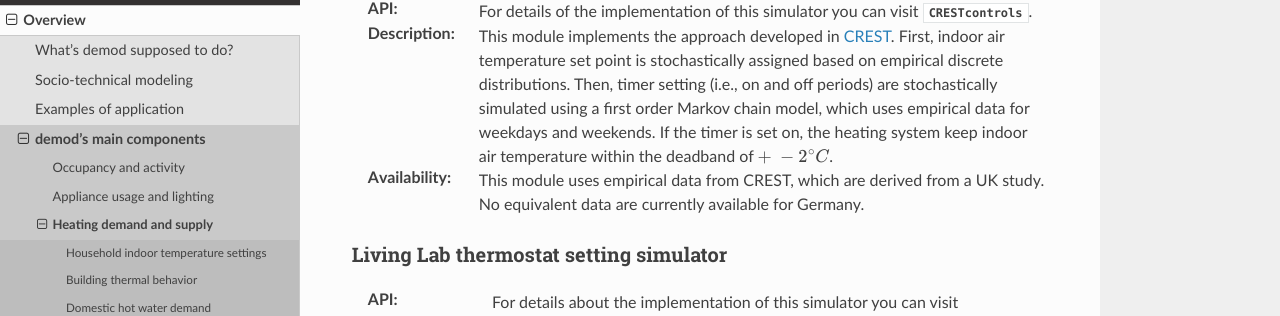
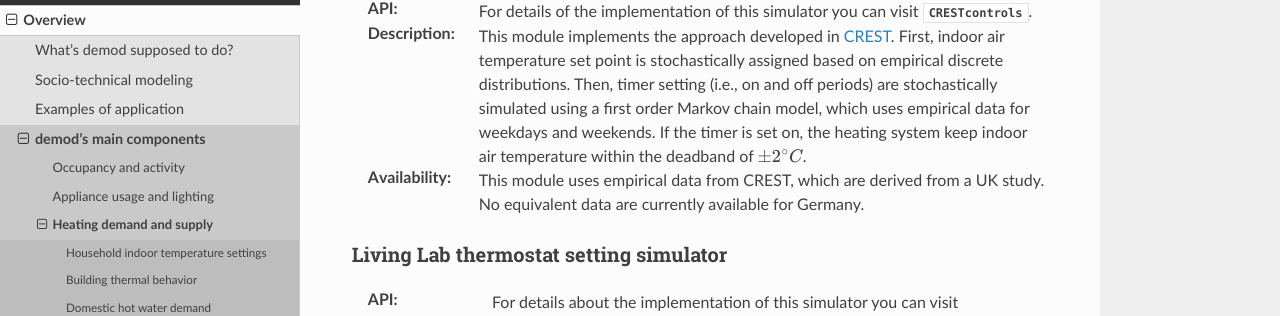
Before and after one commit to epfl-herus/demod, a Sphinx documentation site: the page built from docs/source/overview/thermaldemand_overview.rst, in a window 1280 px wide and 900 px high, scrolled down 1089 px. Shown: the part 113-429 px from the top of the window. Built offline with Sphinx 7.4.7 and the Read the Docs theme 2.0.0, drawn with Linux system fonts in a browser that asks for light colours; formulas are drawn with MathJax 3.

```diff
--- a/docs/source/overview/thermaldemand_overview.rst
+++ b/docs/source/overview/thermaldemand_overview.rst
@@ -64,7 +64,7 @@ CREST thermostat setting simulator
   using a first order Markov chain model, which uses empirical data
   for weekdays and weekends.
   If the timer is set on, the heating system keep indoor air temperature
-  within the deadband of :math:`+ \: - 2^{\circ}C`.
+  within the deadband of :math:`\pm 2^{\circ}C`.
 
 :Availability: This module uses empirical data from CREST, which are derived
   from a UK study. No equivalent data are currently available for Germany.
```
